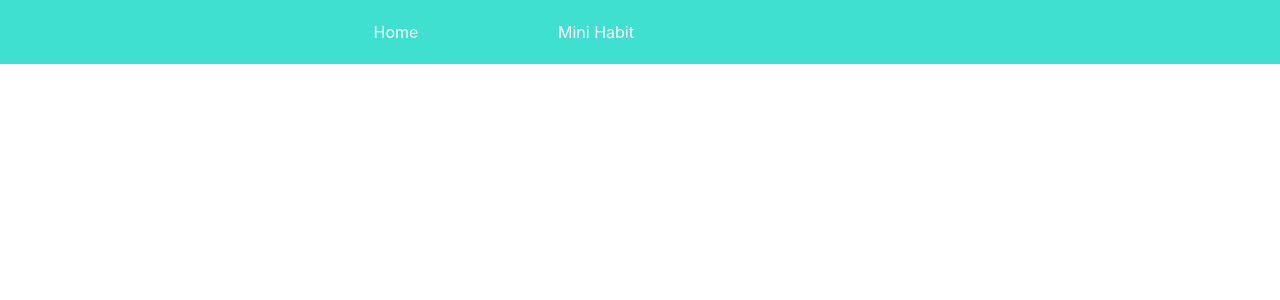
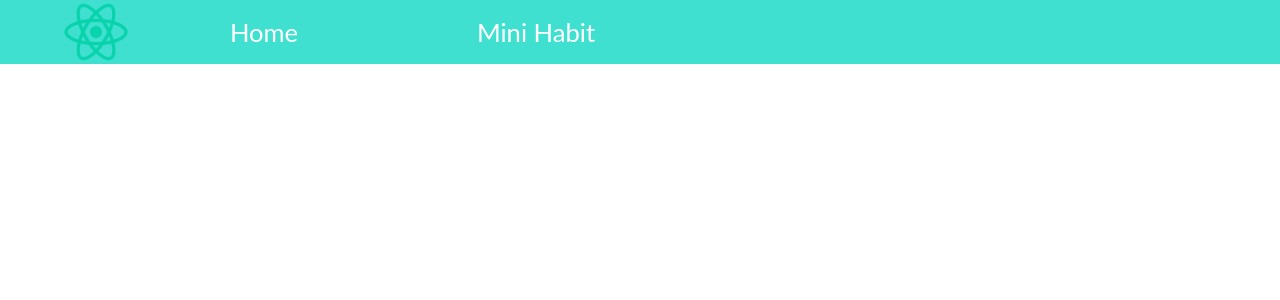
Before and after one commit to i5possible/buddy, a React (Create React App) app: page /helloworld in a window 1280 px wide. Shown: the top 300 px of the page. Built offline with nearby package versions, Linux system fonts and the light colour scheme.

Commit message:
adjust style

```diff
--- a/src/Header/index.css
+++ b/src/Header/index.css
@@ -1,21 +1,41 @@
 .header {
-    display: block;
+    display: flex;
     background-color: turquoise;
     height: 64px;
+    justify-content: center;
 }
+
+.header-content {
+    display: flex;
+    height: 100%;
+    width: 90%;
+    max-width: 1260;
+}
+
+.logo {
+    display: inline-block;
+    height: 100%;
+}
+
+.nav-wrapper {
+    flex: 1;
+    display: inline-block;
+    height: 100%;
+}
+
 .nav {
     display: flex;
     flex-direction: row;
     align-content: center;
     list-style: none;
-    /* width: 60%; */
-    margin: 0 0 0 20%;
     height: 100%;
 }
 
 .tab {
     width: 200px;
+    font-size: 1.6rem;
     display: flex;
+    flex: 2;
     align-items: center;
     justify-content: center;
 }
--- a/src/Header/index.js
+++ b/src/Header/index.js
@@ -2,18 +2,32 @@ import React from 'react';
 import './index.css';
 import { Link } from "react-router-dom";
 
-const Header = ({ }) => {
-    const navigation = <ul className='nav'>
+const Navigation = () => <div className='nav-wrapper'>
+    <div className='nav'>
         <li className='tab'>
             <Link to="/" className='link'>Home</Link>
         </li>
         <li className='tab'>
             <Link to="/mini-habit" className='link'>Mini Habit</Link>
         </li>
-    </ul>;
+        <li className='tab'>
+        </li>
+        <li className='tab'>
+        </li>
+    </div>
+</div>;
+
+const Icon = () => <img src='logo192.png' className='logo' alt='BUDDY'></img>
+
+const Header = ({ }) => {
+
+
     return (
         <div className='header' >
-            { navigation }
+            <div className='header-content'>
+                <Icon />
+                <Navigation />
+            </div>
         </div>
     );
 };
--- a/src/index.css
+++ b/src/index.css
@@ -1,10 +1,12 @@
 body {
   margin: 0;
-  font-family: -apple-system, BlinkMacSystemFont, "Segoe UI", "Roboto", "Oxygen",
+  /* font-family: -apple-system, BlinkMacSystemFont, "Segoe UI", "Roboto", "Oxygen",
     "Ubuntu", "Cantarell", "Fira Sans", "Droid Sans", "Helvetica Neue",
-    sans-serif;
+    sans-serif; */
+  font-family: Rubik,Lato,lucida grande,lucida sans unicode,Tahoma,Sans-Serif;
   -webkit-font-smoothing: antialiased;
   -moz-osx-font-smoothing: grayscale;
+  font-size: 62.5%;
 }
 
 code {
```
